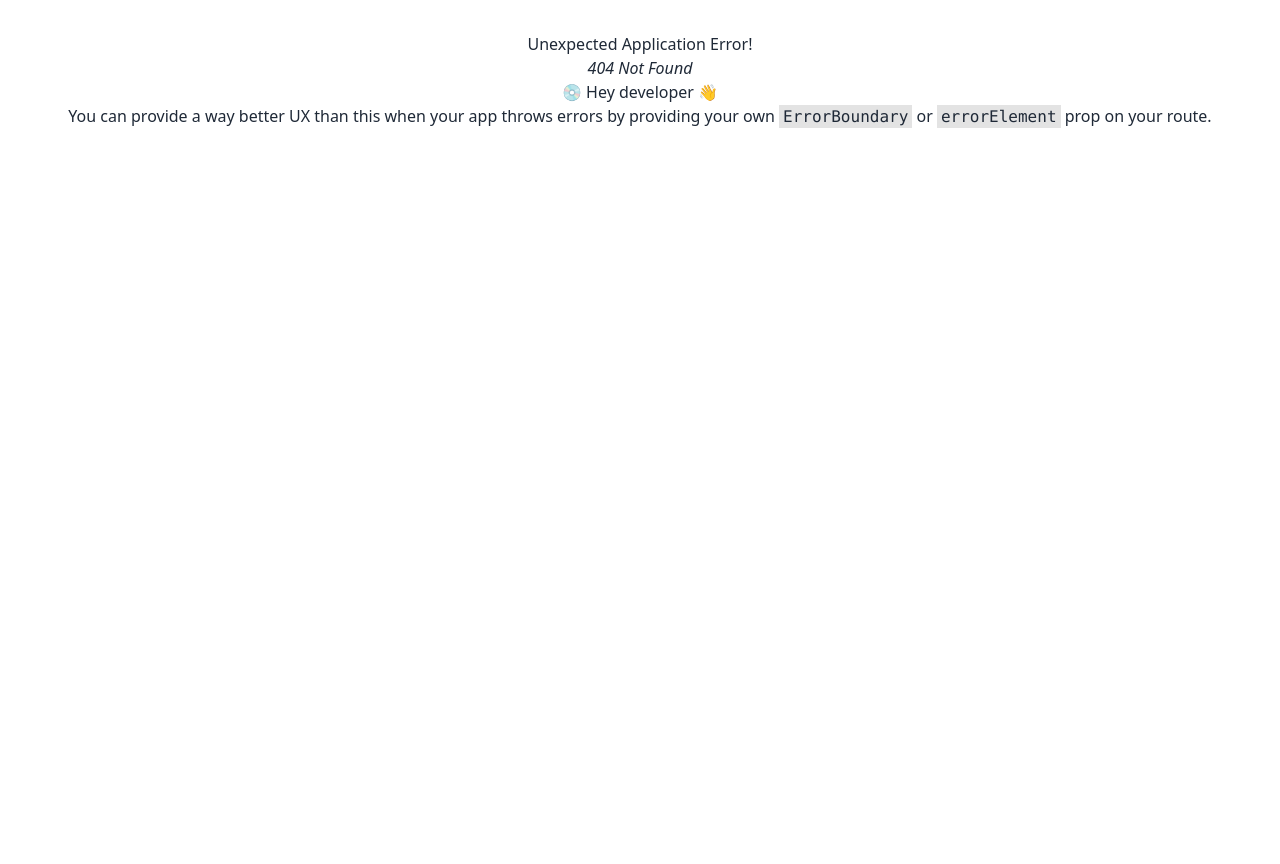
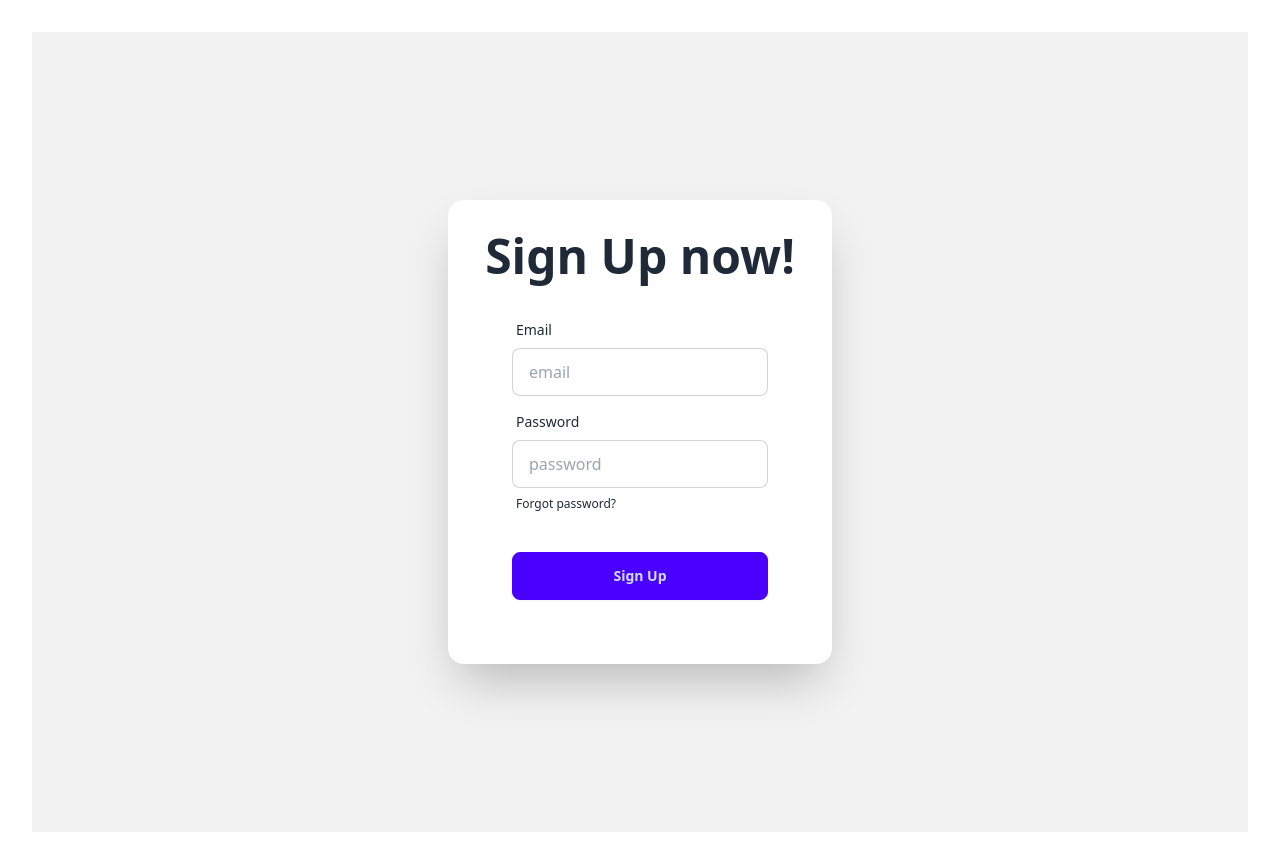
Before and after one commit to sumu9897/crowdcube-client, a React (Vite) app: page /signup in a window 1280 px wide. Before the commit this address had no page. Before the commit the page ends 800 px from the top, so only its background shows below. Built offline with nearby package versions, Linux system fonts and the light colour scheme; no server answers.

Commit message:
Registration page Done

```diff
--- a/package.json
+++ b/package.json
@@ -13,8 +13,10 @@
     "firebase": "^11.0.2",
     "react": "^18.3.1",
     "react-dom": "^18.3.1",
+    "react-hot-toast": "^2.4.1",
     "react-icons": "^5.4.0",
     "react-router-dom": "^7.0.2",
+    "react-toastify": "^10.0.6",
     "sweetalert2": "^11.14.5"
   },
   "devDependencies": {
--- a/src/components/Navbar.jsx
+++ b/src/components/Navbar.jsx
@@ -46,13 +46,13 @@
         {/* Login/Register Section */}
         <div className="space-x-4 hidden md:block">
           <a
-            href="/login"
+            href="/signin"
             className="px-4 py-2 bg-yellow-400 text-gray-900 rounded hover:bg-yellow-500 transition"
           >
             Login
           </a>
           <a
-            href="/register"
+            href="/signup"
             className="px-4 py-2 border border-yellow-400 rounded hover:bg-yellow-400 hover:text-gray-900 transition"
           >
             Register
--- a/src/pages/Register.jsx
+++ b/src/pages/Register.jsx
@@ -1,11 +1,55 @@
-import React from 'react'
+import { useContext } from "react";
+import { AuthContext } from "../providers/AuthProvider";
 
-function Register() {
-    return (
-        <div>
-            Register Page
+const Register = () => {
+
+    const { createUser } = useContext(AuthContext)
+
+    const handleSignUp = e => {
+        e.preventDefault();
+        console.log('form sign up')
+
+        const email = e.target.email.value;
+        const password = e.target.password.value;
+        console.log('form sign up', email, password)
+
+        createUser(email,password)
+            .then(result => {
+                console.log(result.user)
+            })
+            .catch(error => {
+                console.log('error', error)
+            })
+    }
+    return(
+        <div className="hero bg-base-200 min-h-screen">
+  <div className="hero-content flex-col lg:flex-row-reverse">
+    <div className="card bg-base-100 w-full max-w-sm shrink-0 shadow-2xl">
+    <h1 className="text-5xl font-bold">Sign Up now!</h1>
+      <form onSubmit={handleSignUp} className="card-body">
+        <div className="form-control">
+          <label className="label">
+            <span className="label-text">Email</span>
+          </label>
+          <input type="email" placeholder="email" name="email" className="input input-bordered" required />
         </div>
-    )
-}
+        <div className="form-control">
+          <label className="label">
+            <span className="label-text">Password</span>
+          </label>
+          <input type="password" placeholder="password" name="password" className="input input-bordered" required />
+          <label className="label">
+            <a href="#" className="label-text-alt link link-hover">Forgot password?</a>
+          </label>
+        </div>
+        <div className="form-control mt-6">
+          <button className="btn btn-primary">Sign Up</button>
+        </div>
+      </form>
+    </div>
+  </div>
+</div>
+    );
+};
 
 export default Register
--- a/src/providers/AuthProvider.jsx
+++ b/src/providers/AuthProvider.jsx
@@ -1,10 +1,28 @@
-import React from 'react'
+import { createUserWithEmailAndPassword } from 'firebase/auth';
+import React, { createContext, useState } from 'react'
+import { auth } from '../firebase/firebase.config';
 
-function AuthProvider() {
+export const AuthContext = createContext(null);
+
+const AuthProvider = ({children}) => {
+
+    const [user , setUser] = useState(null);
+    const [loading, setLoading] = useState(true);
+
+    const createUser = (email , password) =>{
+        setLoading(true);
+        return createUserWithEmailAndPassword(auth, email, password)
+    }
+
+    const userInfo ={
+        user,
+        loading,
+        createUser
+    }
     return (
-        <div>
-
-        </div>
+        <AuthContext.Provider value={userInfo}>
+            {children}
+        </AuthContext.Provider>
     )
 }
 
```
Also changed, not shown: src/main.jsx (+15 -2 lines), 1 other file (tests, documents, lock files or other folders).
